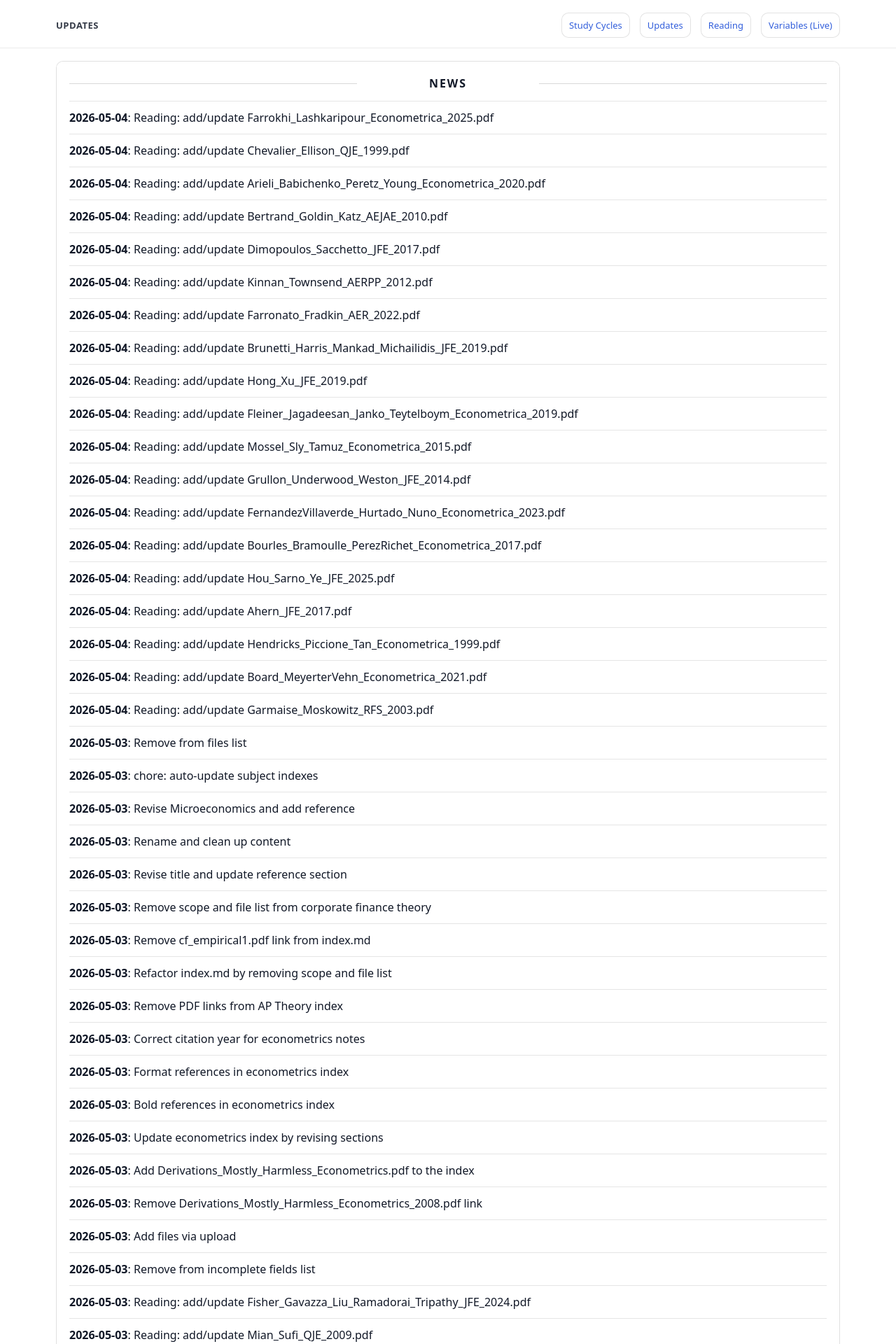
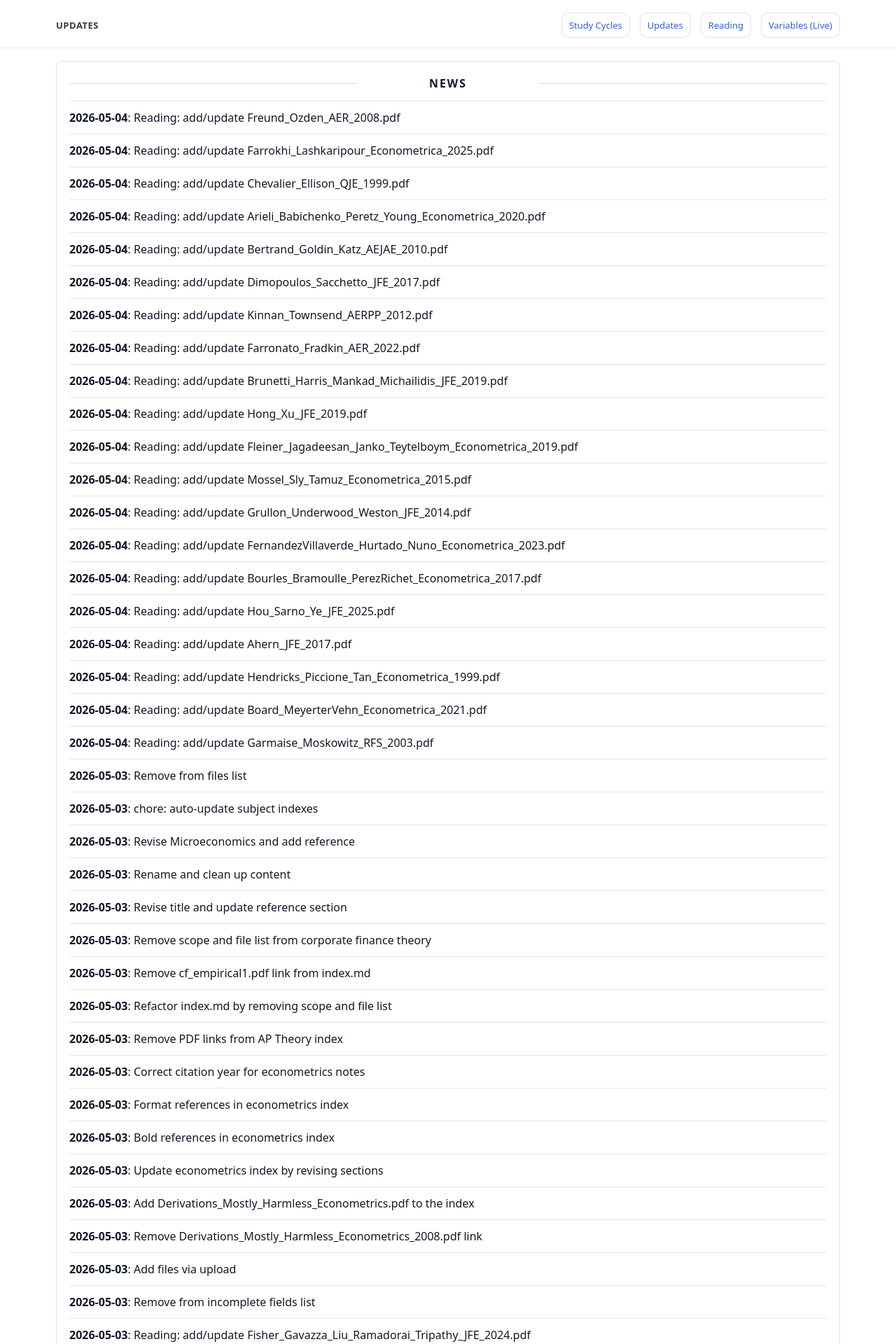
Before and after one commit to yaxinzn/study-archive, a Jekyll site: the page built from updates/index.md, in a window 1280 px wide. Shown: the top 1920 px of the page at 70% size. Built offline with Jekyll 4.4.1, drawn with Linux system fonts in a browser that asks for light colours; some of the changed text lies outside the part shown.

Commit message:
chore: update NEWS feed

```diff
--- a/_data/news.yml
+++ b/_data/news.yml
@@ -1,4 +1,7 @@
 # Auto-generated update history (sorted newest -> oldest). Do not edit manually.
+- ts: "1777887205"
+  date: "2026-05-04"
+  title: "Reading: add/update Freund_Ozden_AER_2008.pdf"
 - ts: "1777886847"
   date: "2026-05-04"
   title: "Reading: add/update Farrokhi_Lashkaripour_Econometrica_2025.pdf"
```
